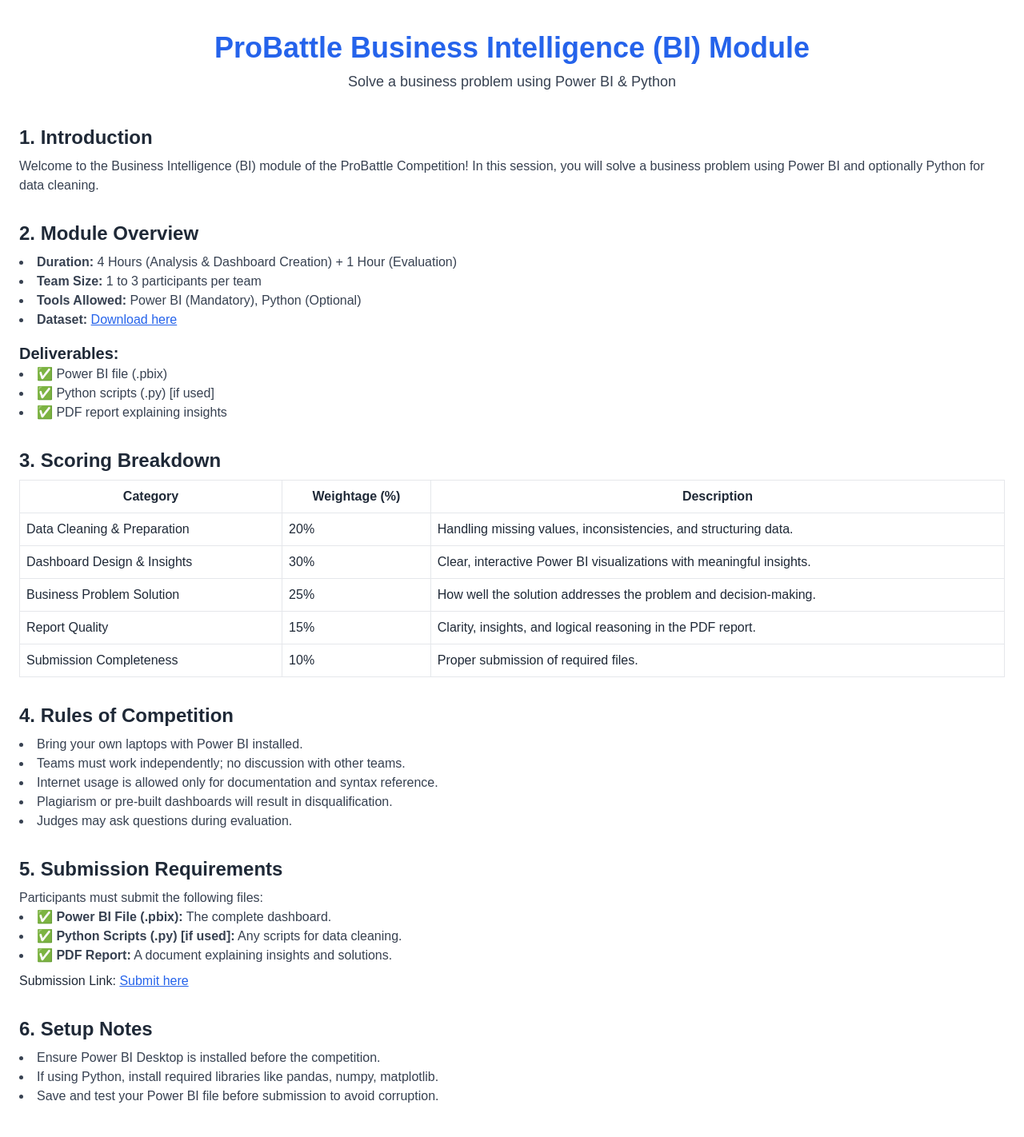
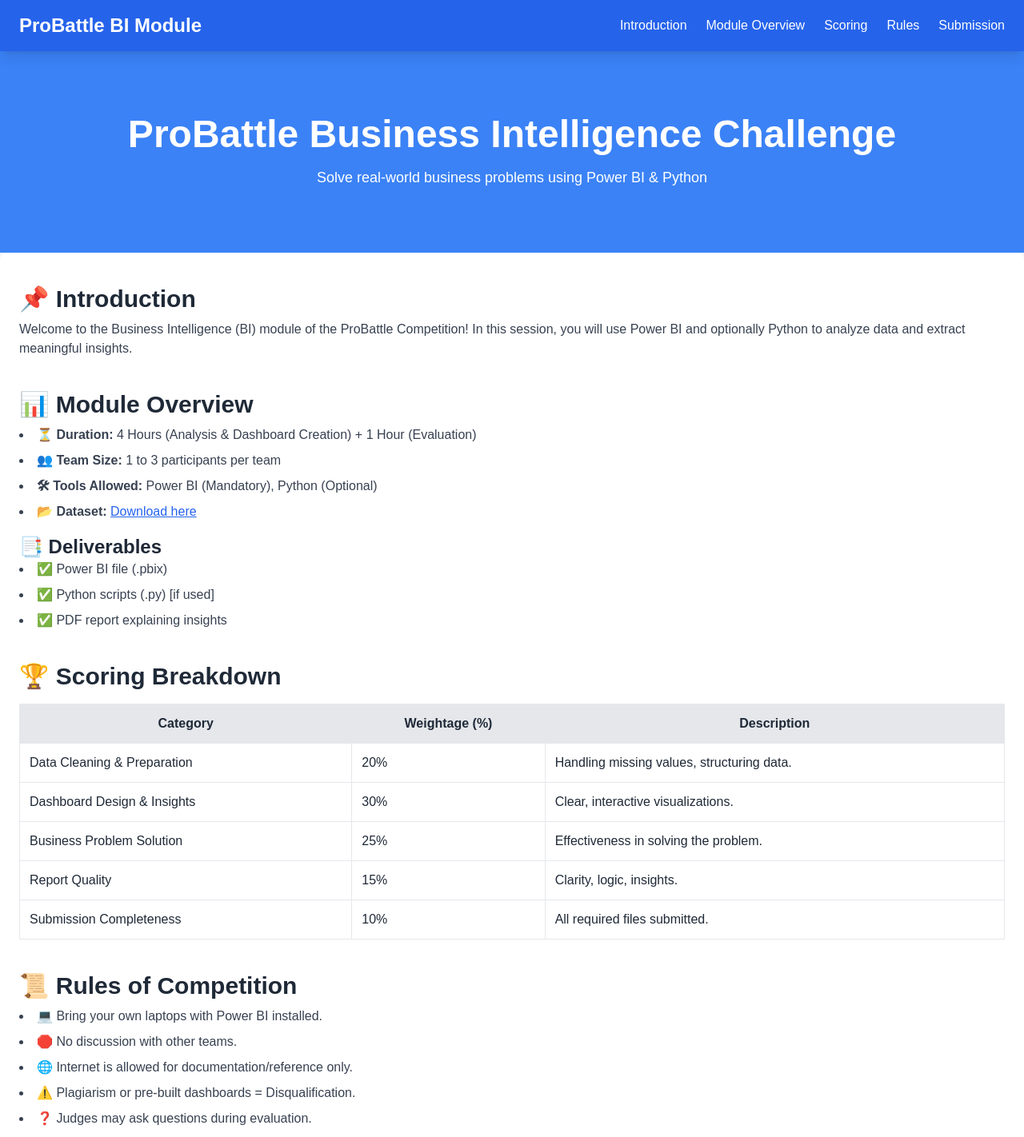
Before and after one commit to abdullamaqsood/bi-module-probattle, a Next.js app: page / in a window 1280 px wide. Shown: the top 1422 px of the page at 80% size. Built offline with nearby package versions, Linux system fonts and the light colour scheme.

Commit message:
Update page.js

```diff
--- a/src/app/page.js
+++ b/src/app/page.js
@@ -3,35 +3,99 @@
 import { useState } from "react";
 
 export default function Home() {
-  const [datasetLink, setDatasetLink] = useState(""); // Replace with actual link
-  const [submissionLink, setSubmissionLink] = useState("https://forms.gle/u39iKnW6eYHqDehc7"); // Replace with actual link
+  const [datasetLink, setDatasetLink] = useState("");
+  const [submissionLink, setSubmissionLink] = useState(
+    "https://forms.gle/u39iKnW6eYHqDehc7"
+  );
   //https://www.kaggle.com/datasets/omercolakoglu/turkish-market-sales-dataset-with-9000items/data
   return (
-    <div className="container mx-auto px-6 py-10 bg-white">
-      <header className="text-center mb-10">
-        <h1 className="text-4xl font-bold text-blue-600">ProBattle Business Intelligence (BI) Module</h1>
-        <p className="text-lg text-gray-700 mt-2">Solve a business problem using Power BI & Python</p>
+    <div className="bg-gray-100">
+      {/* Sticky Navbar */}
+      <nav className="bg-blue-600 fixed w-full top-0 z-50 shadow-lg">
+        <div className="container mx-auto px-6 py-4 flex justify-between items-center">
+          <h1 className="text-white text-2xl font-bold">ProBattle BI Module</h1>
+          <ul className="flex space-x-6 text-white">
+            <li>
+              <a href="#intro" className="hover:underline">
+                Introduction
+              </a>
+            </li>
+            <li>
+              <a href="#overview" className="hover:underline">
+                Module Overview
+              </a>
+            </li>
+            <li>
+              <a href="#scoring" className="hover:underline">
+                Scoring
+              </a>
+            </li>
+            <li>
+              <a href="#rules" className="hover:underline">
+                Rules
+              </a>
+            </li>
+            <li>
+              <a href="#submission" className="hover:underline">
+                Submission
+              </a>
+            </li>
+          </ul>
+        </div>
+      </nav>
+
+      {/* Hero Section */}
+      <header className="bg-blue-500 text-white text-center py-20 mt-16">
+        <h1 className="text-5xl font-bold">
+          ProBattle Business Intelligence Challenge
+        </h1>
+        <p className="text-lg mt-4">
+          Solve real-world business problems using Power BI & Python
+        </p>
       </header>
 
+      {/* Main Container */}
+      <div className="container mx-auto px-6 py-10 bg-white shadow-md rounded-lg">
         {/* Introduction */}
-      <section className="mb-8">
-        <h2 className="text-2xl font-semibold text-gray-800">1. Introduction</h2>
+        <section id="intro" className="mb-10">
+          <h2 className="text-3xl font-semibold text-gray-800">
+            📌 Introduction
+          </h2>
           <p className="text-gray-700 mt-2">
-          Welcome to the Business Intelligence (BI) module of the ProBattle Competition! In this session, you will solve a business problem using Power BI and optionally Python for data cleaning.
+            Welcome to the Business Intelligence (BI) module of the ProBattle
+            Competition! In this session, you will use Power BI and optionally
+            Python to analyze data and extract meaningful insights.
           </p>
         </section>
 
         {/* Module Overview */}
-      <section className="mb-8">
-        <h2 className="text-2xl font-semibold text-gray-800">2. Module Overview</h2>
-        <ul className="list-disc list-inside text-gray-700 mt-2">
-          <li><strong>Duration:</strong> 4 Hours (Analysis & Dashboard Creation) + 1 Hour (Evaluation)</li>
-          <li><strong>Team Size:</strong> 1 to 3 participants per team</li>
-          <li><strong>Tools Allowed:</strong> Power BI (Mandatory), Python (Optional)</li>
-          <li><strong>Dataset:</strong> <a href={datasetLink} className="text-blue-600 underline">Download here</a></li>
+        <section id="overview" className="mb-10">
+          <h2 className="text-3xl font-semibold text-gray-800">
+            📊 Module Overview
+          </h2>
+          <ul className="list-disc list-inside text-gray-700 mt-2 space-y-2">
+            <li>
+              <strong>⏳ Duration:</strong> 4 Hours (Analysis & Dashboard
+              Creation) + 1 Hour (Evaluation)
+            </li>
+            <li>
+              <strong>👥 Team Size:</strong> 1 to 3 participants per team
+            </li>
+            <li>
+              <strong>🛠 Tools Allowed:</strong> Power BI (Mandatory), Python
+              (Optional)
+            </li>
+            <li>
+              <strong>📂 Dataset:</strong>{" "}
+              <a href={datasetLink} className="text-blue-600 underline">
+                Download here
+              </a>
+            </li>
           </ul>
-        <h3 className="text-xl font-semibold mt-4 text-gray-800">Deliverables:</h3>
-        <ul className="list-disc list-inside text-gray-700">
+          <h3 className="text-2xl font-semibold mt-4 text-gray-800">
+            📑 Deliverables
+          </h3>
+          <ul className="list-disc list-inside text-gray-700 space-y-2">
             <li>✅ Power BI file (.pbix)</li>
             <li>✅ Python scripts (.py) [if used]</li>
             <li>✅ PDF report explaining insights</li>
@@ -39,89 +103,111 @@
         </section>
 
         {/* Scoring Breakdown */}
-      <section className="mb-8">
-        <h2 className="text-2xl font-semibold text-gray-800">3. Scoring Breakdown</h2>
-        <table className="w-full border-collapse border border-gray-300 mt-2">
+        <section id="scoring" className="mb-10">
+          <h2 className="text-3xl font-semibold text-gray-800">
+            🏆 Scoring Breakdown
+          </h2>
+          <table className="w-full border border-gray-300 mt-4">
             <thead>
-            <tr className="bg-white">
-              <th className="border p-2 text-gray-800">Category</th>
-              <th className="border p-2 text-gray-800">Weightage (%)</th>
-              <th className="border p-2 text-gray-800">Description</th>
+              <tr className="bg-gray-200">
+                <th className="border p-3 text-gray-800">Category</th>
+                <th className="border p-3 text-gray-800">Weightage (%)</th>
+                <th className="border p-3 text-gray-800">Description</th>
               </tr>
             </thead>
             <tbody>
               <tr>
-              <td className="border p-2 text-gray-800">Data Cleaning & Preparation</td>
-              <td className="border p-2 text-gray-800">20%</td>
-              <td className="border p-2 text-gray-800">Handling missing values, inconsistencies, and structuring data.</td>
+                <td className="border p-3 text-gray-800">
+                  Data Cleaning & Preparation
+                </td>
+                <td className="border p-3 text-gray-800">20%</td>
+                <td className="border p-3 text-gray-800">
+                  Handling missing values, structuring data.
+                </td>
               </tr>
               <tr>
-              <td className="border p-2 text-gray-800">Dashboard Design & Insights</td>
-              <td className="border p-2 text-gray-800">30%</td>
-              <td className="border p-2 text-gray-800">Clear, interactive Power BI visualizations with meaningful insights.</td>
+                <td className="border p-3 text-gray-800">
+                  Dashboard Design & Insights
+                </td>
+                <td className="border p-3 text-gray-800">30%</td>
+                <td className="border p-3 text-gray-800">
+                  Clear, interactive visualizations.
+                </td>
               </tr>
               <tr>
-              <td className="border p-2 text-gray-800">Business Problem Solution</td>
-              <td className="border p-2 text-gray-800">25%</td>
-              <td className="border p-2 text-gray-800">How well the solution addresses the problem and decision-making.</td>
+                <td className="border p-3 text-gray-800">
+                  Business Problem Solution
+                </td>
+                <td className="border p-3 text-gray-800">25%</td>
+                <td className="border p-3 text-gray-800">
+                  Effectiveness in solving the problem.
+                </td>
               </tr>
               <tr>
-              <td className="border p-2 text-gray-800">Report Quality</td>
-              <td className="border p-2 text-gray-800">15%</td>
-              <td className="border p-2 text-gray-800">Clarity, insights, and logical reasoning in the PDF report.</td>
+                <td className="border p-3 text-gray-800">Report Quality</td>
+                <td className="border p-3 text-gray-800">15%</td>
+                <td className="border p-3 text-gray-800">Clarity, logic, insights.</td>
               </tr>
               <tr>
-              <td className="border p-2 text-gray-800">Submission Completeness</td>
-              <td className="border p-2 text-gray-800">10%</td>
-              <td className="border p-2 text-gray-800">Proper submission of required files.</td>
+                <td className="border p-3 text-gray-800">
+                  Submission Completeness
+                </td>
+                <td className="border p-3 text-gray-800">10%</td>
+                <td className="border p-3 text-gray-800">All required files submitted.</td>
               </tr>
             </tbody>
           </table>
         </section>
 
         {/* Rules */}
-      <section className="mb-8">
-        <h2 className="text-2xl font-semibold text-gray-800">4. Rules of Competition</h2>
-        <ul className="list-disc list-inside text-gray-700 mt-2">
-          <li>Bring your own laptops with Power BI installed.</li>
-          <li>Teams must work independently; no discussion with other teams.</li>
-          <li>Internet usage is allowed only for documentation and syntax reference.</li>
-          <li>Plagiarism or pre-built dashboards will result in disqualification.</li>
-          <li>Judges may ask questions during evaluation.</li>
+        <section id="rules" className="mb-10">
+          <h2 className="text-3xl font-semibold text-gray-800">
+            📜 Rules of Competition
+          </h2>
+          <ul className="list-disc list-inside text-gray-700 mt-2 space-y-2">
+            <li>💻 Bring your own laptops with Power BI installed.</li>
+            <li>🛑 No discussion with other teams.</li>
+            <li>🌐 Internet is allowed for documentation/reference only.</li>
+            <li>⚠️ Plagiarism or pre-built dashboards = Disqualification.</li>
+            <li>❓ Judges may ask questions during evaluation.</li>
           </ul>
         </section>
 
         {/* Submission Requirements */}
-      <section className="mb-8">
-        <h2 className="text-2xl font-semibold text-gray-800">5. Submission Requirements</h2>
-        <p className="text-gray-700 mt-2">Participants must submit the following files:</p>
-        <ul className="list-disc list-inside text-gray-700">
-          <li>✅ <strong>Power BI File (.pbix):</strong> The complete dashboard.</li>
-          <li>✅ <strong>Python Scripts (.py) [if used]:</strong> Any scripts for data cleaning.</li>
-          <li>✅ <strong>PDF Report:</strong> A document explaining insights and solutions.</li>
+        <section id="submission" className="mb-10">
+          <h2 className="text-3xl font-semibold text-gray-800">
+            📩 Submission Requirements
+          </h2>
+          <ul className="list-disc list-inside text-gray-700 space-y-2">
+            <li>
+              ✅ <strong>Power BI File (.pbix):</strong> The complete dashboard.
+            </li>
+            <li>
+              ✅ <strong>Python Scripts (.py) [if used]:</strong> Any scripts
+              for data cleaning.
+            </li>
+            <li>
+              ✅ <strong>PDF Report:</strong> A document explaining insights and
+              solutions.
+            </li>
           </ul>
           <p className="mt-2 text-gray-800">
-          Submission Link: <a href={submissionLink} className="text-blue-600 underline">Submit here</a>
+            Submission Link:{" "}
+            <a href={submissionLink} className="text-blue-600 underline">
+              Submit here
+            </a>
           </p>
-      </section>
-
-      {/* Setup Notes */}
-      <section className="mb-8">
-        <h2 className="text-2xl font-semibold text-gray-800">6. Setup Notes</h2>
-        <ul className="list-disc list-inside text-gray-700 mt-2">
-          <li>Ensure Power BI Desktop is installed before the competition.</li>
-          <li>If using Python, install required libraries like pandas, numpy, matplotlib.</li>
-          <li>Save and test your Power BI file before submission to avoid corruption.</li>
-        </ul>
         </section>
 
         {/* Final Message */}
         <section className="text-center mt-10">
-        <h2 className="text-3xl font-bold text-blue-600">Good Luck! 🚀</h2>
+          <h2 className="text-4xl font-bold text-blue-600">🚀 Good Luck!</h2>
           <p className="text-lg text-gray-700 mt-2">
-          Showcase your data analysis and visualization skills, manage time well, and have fun solving the challenge!
+            Showcase your data skills, manage time well, and enjoy the
+            challenge!
           </p>
         </section>
       </div>
+    </div>
   );
 }
```
Lines whose indentation alone changed are shown as unchanged.
